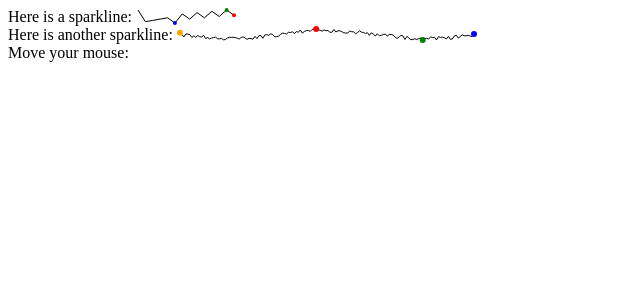
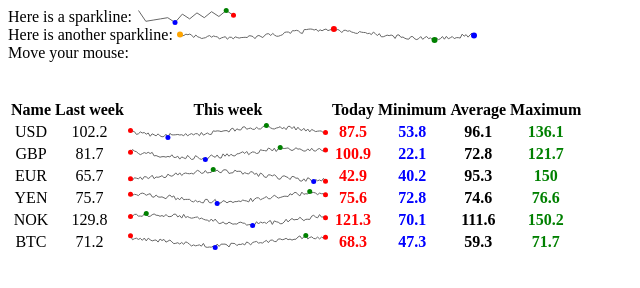
Before and after one commit to mariusGundersen/sparkline, a website: page demo/index.html in a window 1280 px wide. Shown: the whole page, without its empty margins (0-640 px from the left). Drawn offline with Linux system fonts and the light colour scheme; files whose address does not match are found by name.

Commit message:
Added table demo Fixed min/max x position bug Fixed custom line color Made default line color grey

```diff
--- a/demo/index.html
+++ b/demo/index.html
@@ -6,6 +6,26 @@
   }
   span{
     background: white;
+  }
+
+
+  td{
+    text-align: center;
+  }
+  .today{
+    color: red;
+    font-weight: bold;
+  }
+  .minimum{
+    color: blue;
+    font-weight: bold;
+  }
+  .maximum{
+    color: green;
+    font-weight: bold;
+  }
+  .average{
+    font-weight: bold;
   }
   </style>
 </head>
@@ -16,19 +36,35 @@
     <span>Here is another sparkline: </span><span id="sparkline-2" class="sparkline"></span><br>
     <span>Move your mouse: </span><span id="sparkline-3" class="sparkline"></span>
   </div>
-
+  <br>
+  <br>
+  <table>
+    <thead>
+      <tr>
+        <th>Name
+        <th>Last week
+        <th>This week
+        <th>Today
+        <th>Minimum
+        <th>Average
+        <th>Maximum
+      </tr>
+    </thead>
+    <tbody id="currencies">
+    </tbody>
+  </table>
 
 
 
 <script src="sparkline.js"></script>
 <script>
 
-simple: {
+(function simple(){
   Sparkline.draw(document.getElementById("sparkline-1"), [10, 1, 2, 3, 4, 0, 7, 3, 8, 4, 9, 5, 10, 6]);
-}
+})();
 
 
-standard: {
+(function standard(){
 
   var elm = document.getElementById("sparkline-2");
 
@@ -48,9 +84,9 @@ standard: {
 
   sparkline.draw(arr);
 
-}
+})();
 
-dynamic: {
+(function dynamic(){
   var elm = document.getElementById("sparkline-3");
 
   var sparkline = new Sparkline(elm);
@@ -79,7 +115,41 @@ dynamic: {
 
     sparkline.draw(positions);
   }, false);
-}
+})();
+
+
+
+
+(function generate(){
+
+  var currencies = ["USD", "GBP", "EUR", "YEN", "NOK", "BTC"];
+
+  for(index in currencies){
+
+    var arr = [];
+    var max = Math.random()*50;
+    var min = Math.random()*100+50;
+    for(var i=0; i<100; i++){
+      arr[i] = ((Math.random() - Math.sin(min+i/50*Math.PI))*max + min).toFixed(1)*1;
+    }
+
+    var name = currencies[index];
+    var minimum = Math.min.apply(Math, arr);
+    var maximum = Math.max.apply(Math, arr);
+    var average = (arr.reduce(function(a, b){return a+b;}, 0)/arr.length).toFixed(1);
+
+
+    var row = document.createElement("tr");
+    row.innerHTML = "<td>"+name+"</td><td>"+arr[0]+"</td><td><span class='sparkline'></span></td><td class='today'>"+arr[arr.length-1]+"</td><td class='minimum'>"+minimum+"</td><td class='average'>"+average+"</td><td class='maximum'>"+maximum+"</td>";
+
+    var sparkline = new Sparkline(row.querySelector("span.sparkline"), {startColor:"red", width:200});
+
+    document.getElementById("currencies").appendChild(row);
+
+    sparkline.draw(arr);
+  }
+
+})();
 
 </script>
 </body>
--- a/source/sparkline.js
+++ b/source/sparkline.js
@@ -35,13 +35,13 @@
 
     Sparkline.options = {
         width: 100,
-        lineColor: "black",
+        lineColor: "#666",
         lineWidth: 1,
         startColor: "transparent",
         endColor: "red",
         maxColor: "green",
         minColor: "blue",
-        dotRadius: 2
+        dotRadius: 2.5
     };
 
     Sparkline.init = function(element, options){
@@ -80,8 +80,8 @@
 
         var minValue = Math.min.apply(Math, points);
         var maxValue = Math.max.apply(Math, points);
-        var minX = 0;
-        var maxX = 0;
+        var minX = offsetX;
+        var maxX = offsetX;
 
         var x = offsetX;
         var y = getY.bind(points, minValue, maxValue, offsetY, height);
@@ -90,10 +90,10 @@
         var dot = drawDot.bind(this.context, this.options.dotRadius);
 
 
-        this.context.lineStyle = this.options.lineColor;
+        this.context.beginPath();
+        this.context.strokeStyle = this.options.lineColor;
         this.context.lineWidth = this.options.lineWidth;
 
-        this.context.beginPath();
         this.context.moveTo(x, y(0));
         for(var i=1; i<points.length; i++){
             x += delta;
```
